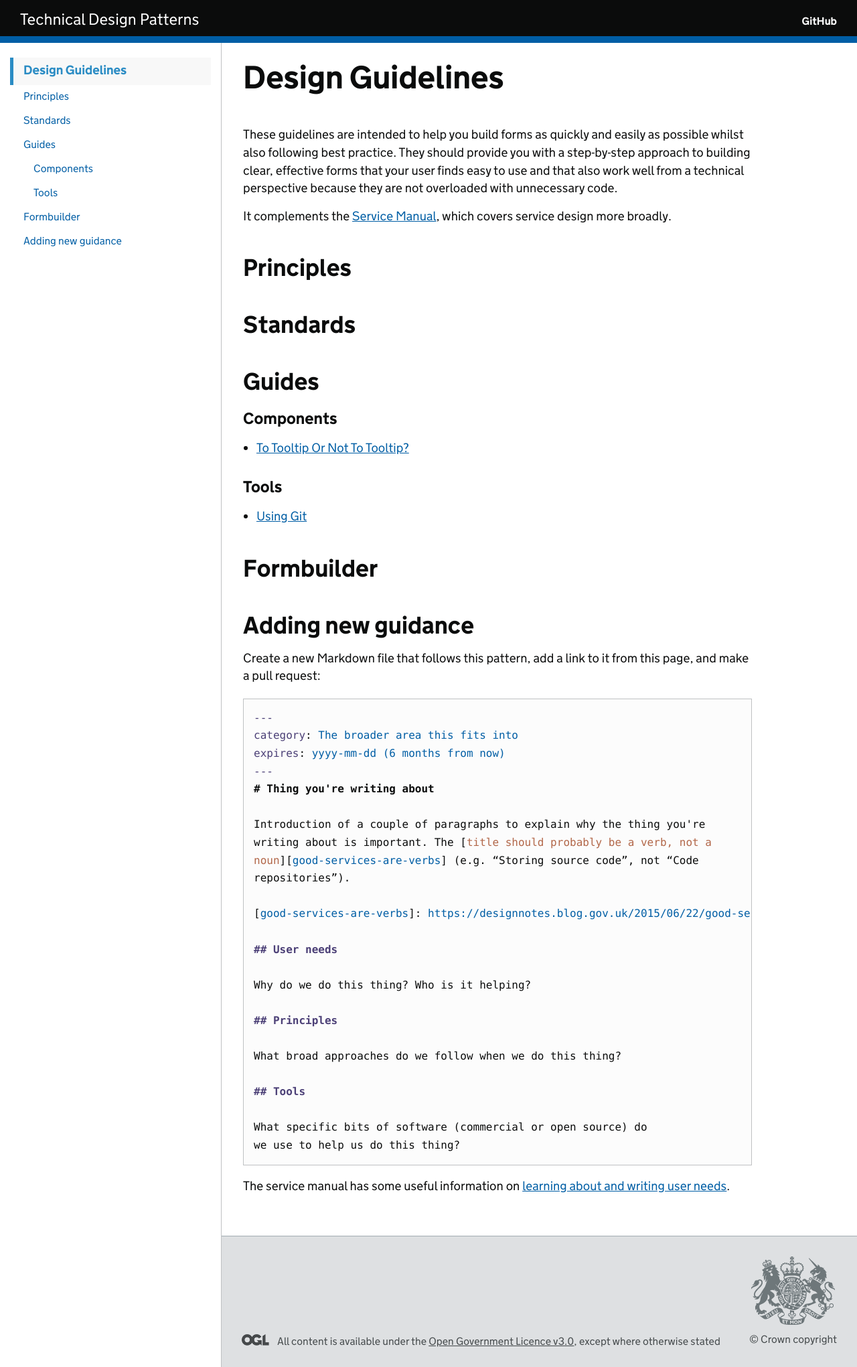
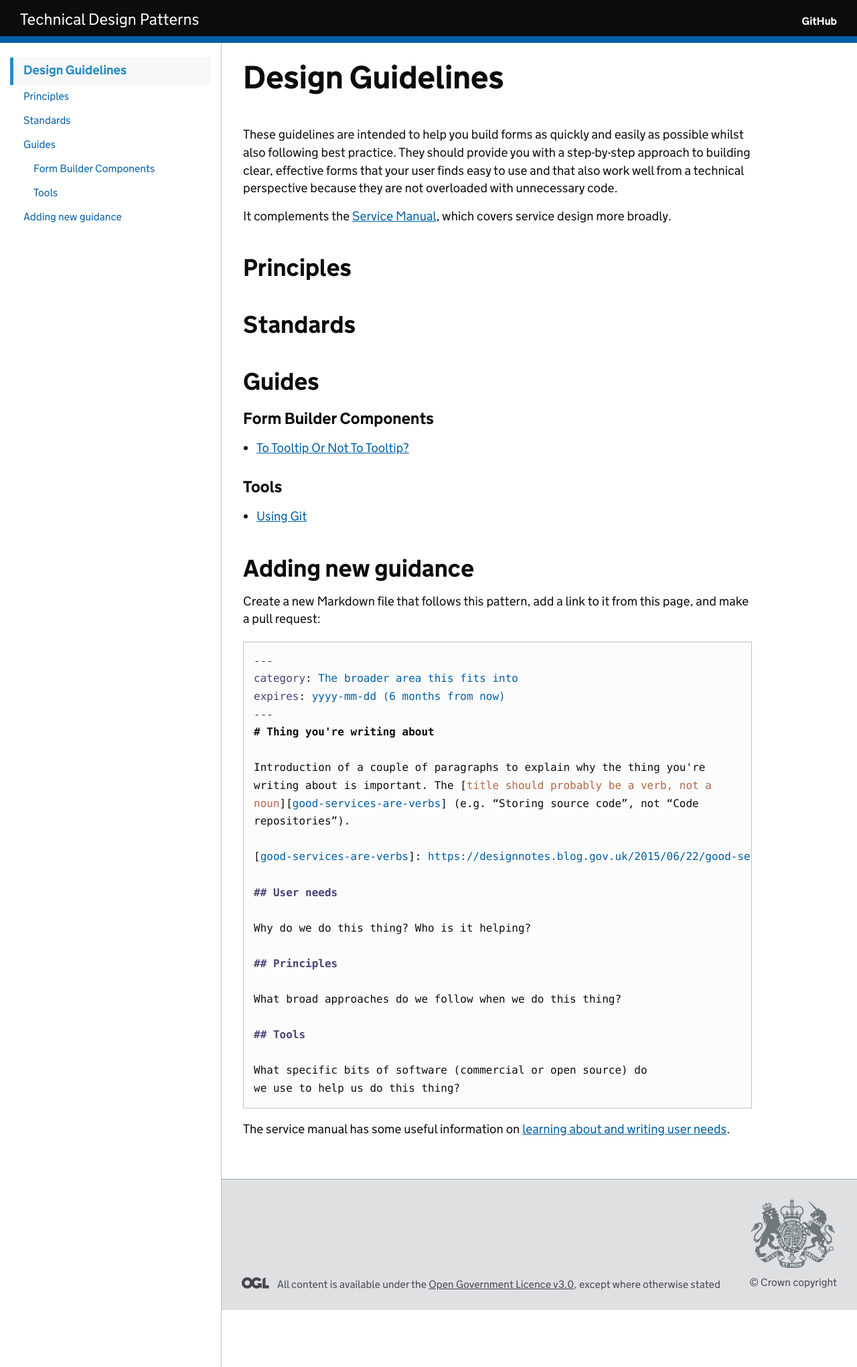
Before and after one commit to UKHomeOffice/cop-design-guidelines, a Jekyll site: the page built from index.md, in a window 1280 px wide. Shown: the whole page at 67% size. Built offline with Jekyll 4.4.1, drawn with Linux system fonts in a browser that asks for light colours; our own code applies the rules of GitHub Pages for plain Markdown files.

Commit message:
update layout

```diff
--- a/_config.yml
+++ b/_config.yml
@@ -18,11 +18,6 @@ defaults:
       guide: true
   -
     scope:
-      path: "formbuilder"
-    values:
-      guide: true
-  -
-    scope:
       path: "principles"
     values:
       principle: true
--- a/formbuilder/tooltip.md
+++ b/guides/tooltip.md
@@ -1,5 +1,5 @@
 ---
-category: Components
+category: Form Builder Components
 expires: 2020-12-31
 ---
 # To Tooltip Or Not To Tooltip?
--- a/index.md
+++ b/index.md
@@ -50,24 +50,6 @@ which covers service design more broadly.
 {% endfor %}
 {% endfor %}
 
-## Formbuilder
-
-{% assign formbuilder = site.pages
-  | where: "formbuilder", true
-  | group_by: "category" %}
-
-{% for formbuilder_group in formbuilder %}
-{% if formbuilder_group.name != "" %}
-### {{ formbuilder_group.name }}
-{% else %}
-### General formbuilder_guides
-{% endif %}
-
-{% for forms in formbuilder_group.items %}
-- [{{ forms.title }}]({{ forms.url | relative_url }})
-{% endfor %}
-{% endfor %}
-
 
 ## Adding new guidance
 
```
